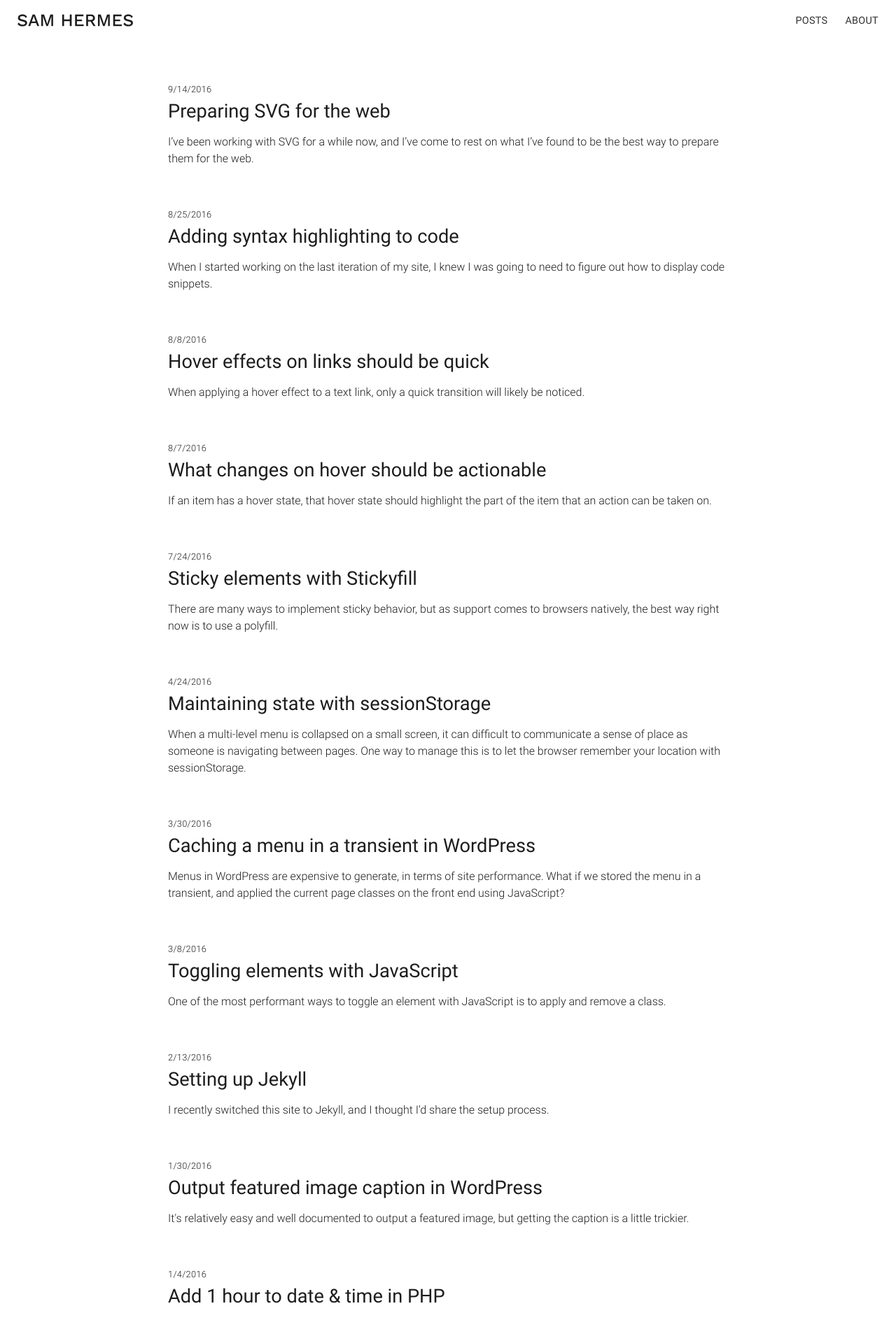
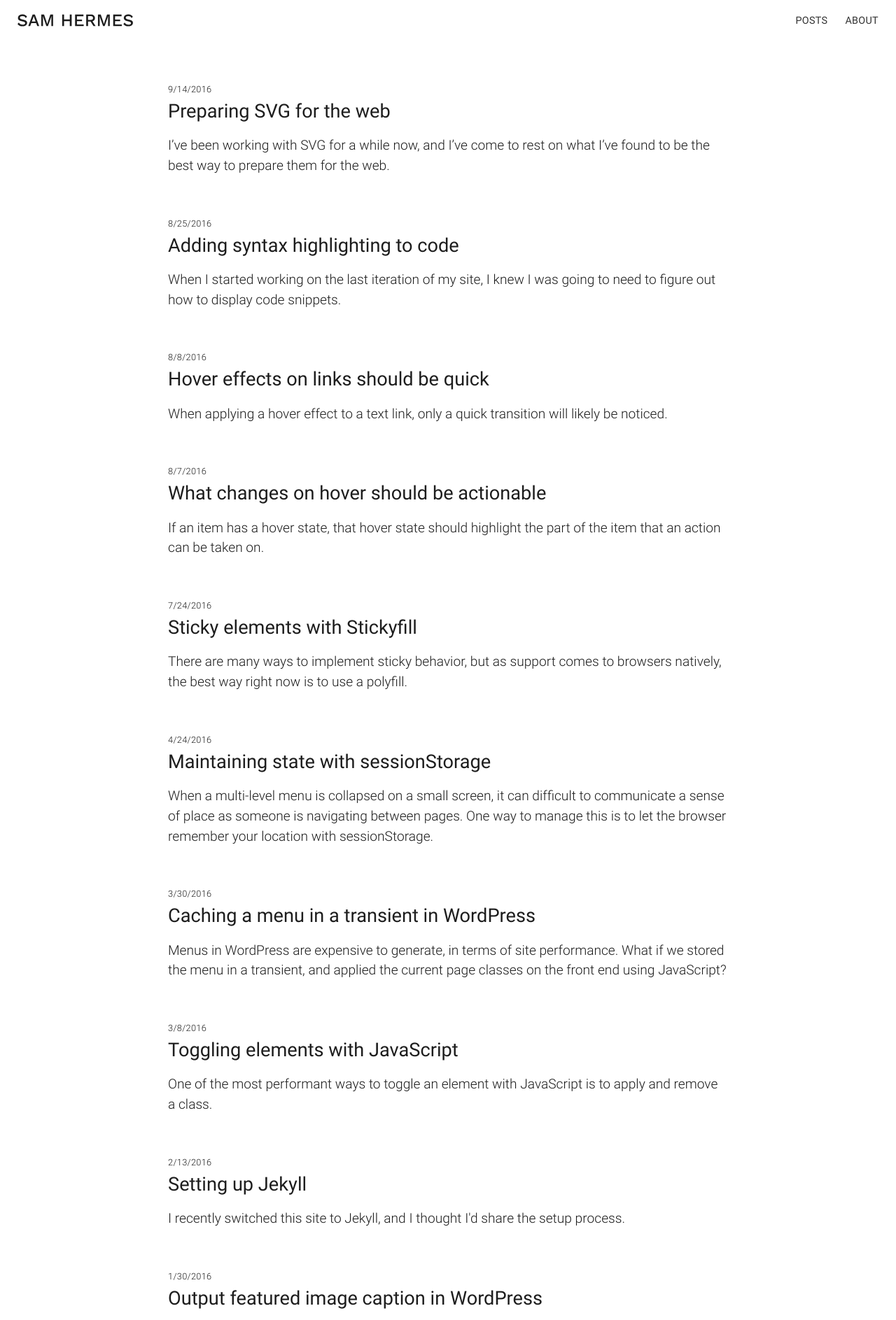
Before and after one commit to samhermes/samhermes.github.io, a Jekyll site: the page built from index.html, in a window 1280 px wide. Shown: the top 1887 px of the page at 70% size. Built offline with Jekyll 4.4.1, drawn with Linux system fonts in a browser that asks for light colours.

Commit message:
Fix for excerpt font size in post list
Last commit reduced the size of the font at large widths instead of
small widths

```diff
--- a/_sass/_layout.scss
+++ b/_sass/_layout.scss
@@ -118,7 +118,7 @@
 	margin: 0 0 8px;
 }
 .post-list p {
-	font-size: 1em;
+	font-size: 1.2em;
 	line-height: 1.5;
 	margin: 1em 0;
 }
@@ -127,7 +127,7 @@
     font-size: 1.35em;
   }
   .post-list p {
-    font-size: 1.15em;
+    font-size: 1.1em;
   }
 }
 
```
Also changed, not shown: 2 other files.
